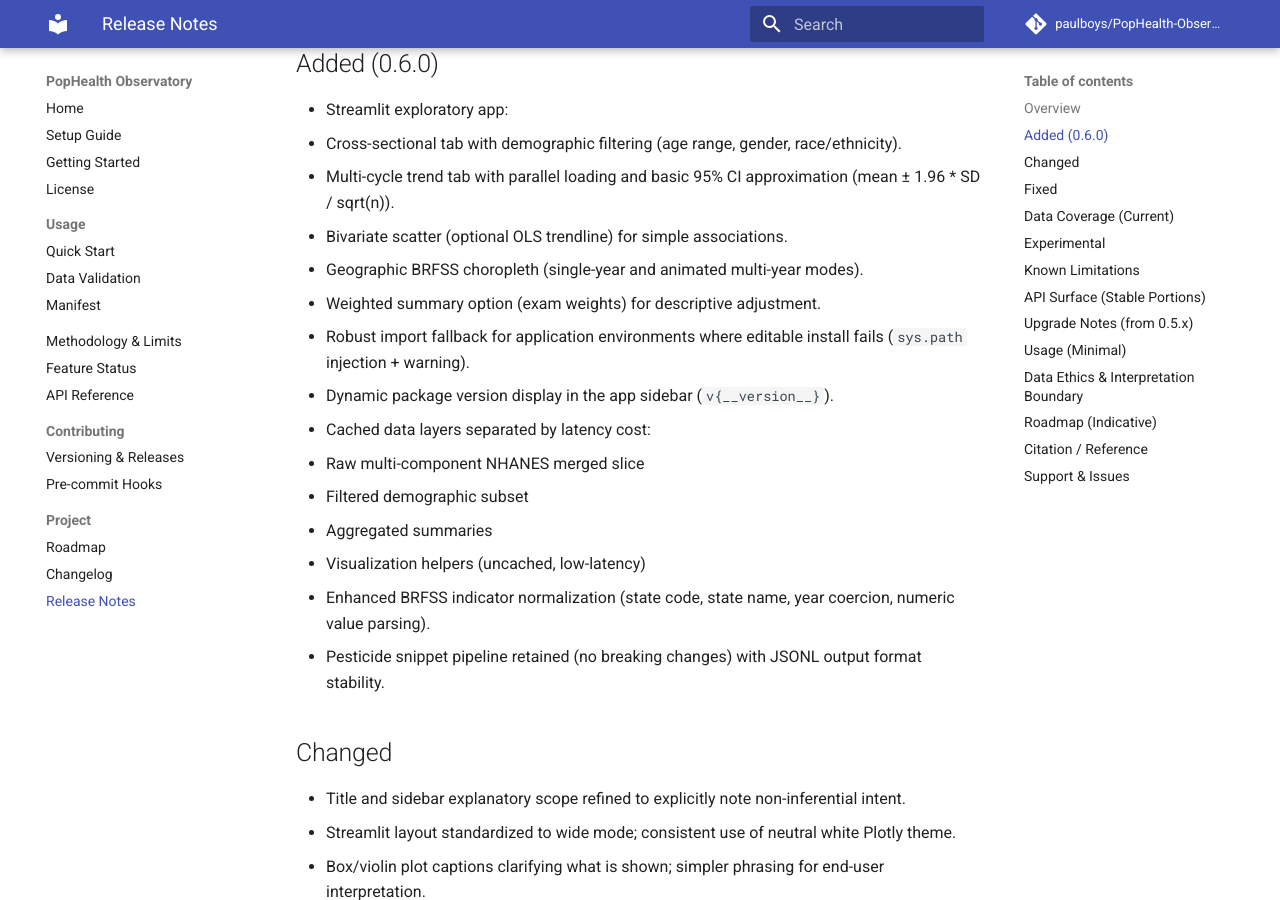
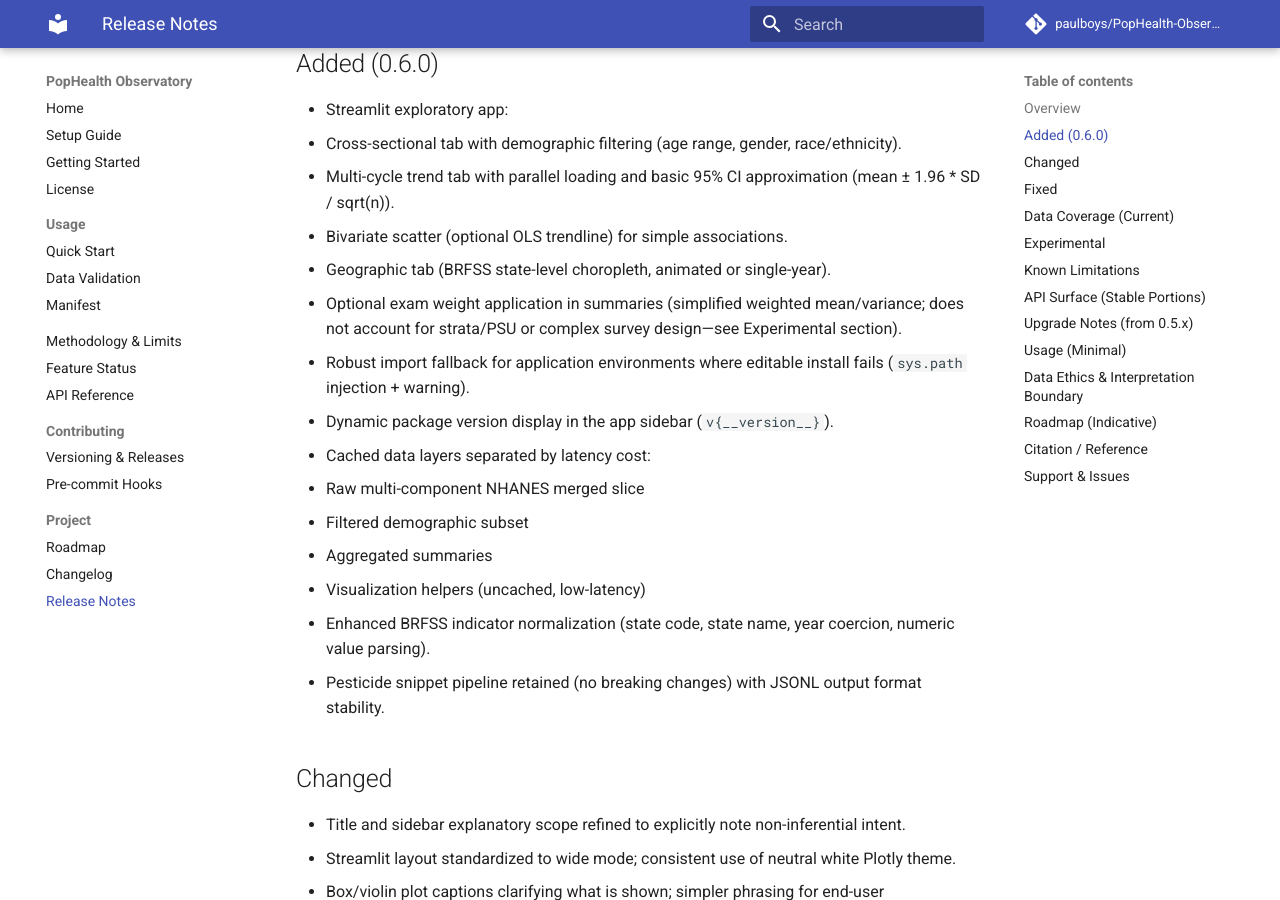
Before and after one commit to paulboys/PopHealth-Observatory, an MkDocs documentation site: the page built from docs/release-notes/0.6.0.md, in a window 1280 px wide and 900 px high, scrolled down 562 px. Built offline with MkDocs 1.6.1 and Material for MkDocs 9.7.7, drawn with Linux system fonts in a browser that asks for light colours; comment, search, counter and statistics services are not loaded.

Commit message:
chore: updated the release notes to clarify the simplified nature of the survey weight implementation

```diff
--- a/docs/release-notes/0.6.0.md
+++ b/docs/release-notes/0.6.0.md
@@ -23,8 +23,8 @@ This version continues to emphasize transparent data access and lightweight popu
   - Cross-sectional tab with demographic filtering (age range, gender, race/ethnicity).
   - Multi-cycle trend tab with parallel loading and basic 95% CI approximation (mean ± 1.96 * SD / sqrt(n)).
   - Bivariate scatter (optional OLS trendline) for simple associations.
-  - Geographic BRFSS choropleth (single-year and animated multi-year modes).
-  - Weighted summary option (exam weights) for descriptive adjustment.
+  - Geographic tab (BRFSS state-level choropleth, animated or single-year).
+  - Optional exam weight application in summaries (simplified weighted mean/variance; does not account for strata/PSU or complex survey design—see Experimental section).
 - Robust import fallback for application environments where editable install fails (`sys.path` injection + warning).
 - Dynamic package version display in the app sidebar (`v{__version__}`).
 - Cached data layers separated by latency cost:
```
